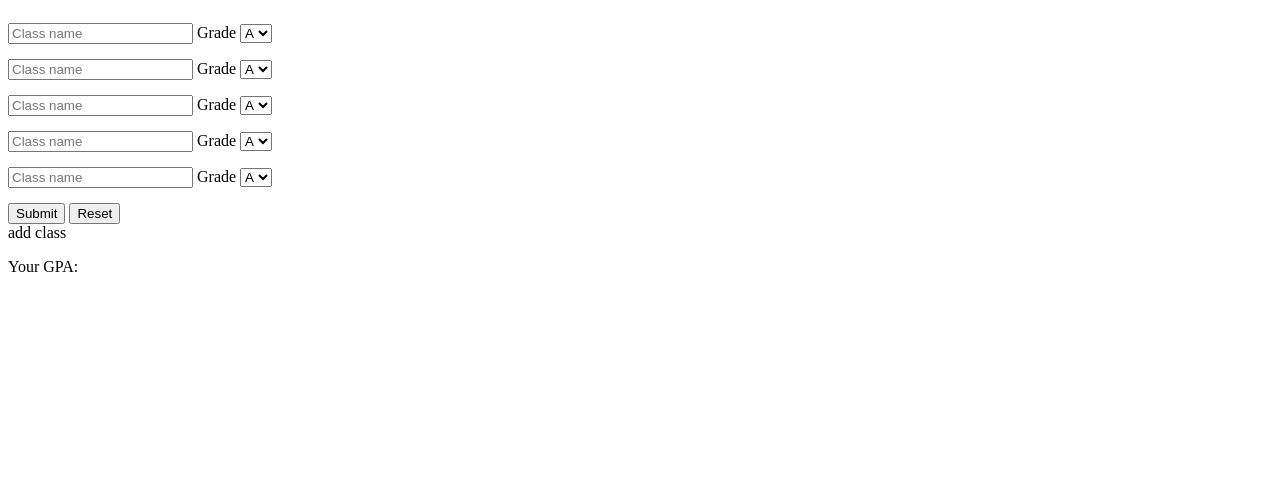
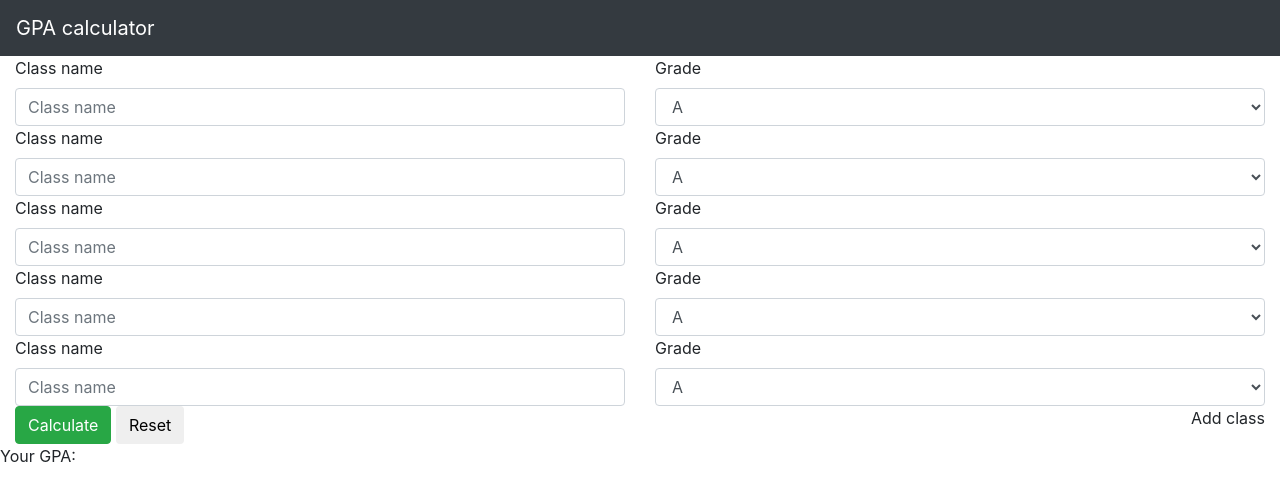
Before and after one commit to abevalle/AP-CSP-Create-Task, a plain HTML site: page index.html in a window 1280 px wide. Drawn offline with nearby package versions, Linux system fonts and the light colour scheme.

Commit message:
added a face to it and fixed some bugs

```diff
--- a/index.html
+++ b/index.html
@@ -3,14 +3,23 @@
 <head>
 	<title>Javascript movie reviewer</title>
 	<link rel="stylesheet" type="text/css" href="style.css">
+	<link rel="stylesheet" type="text/css" href="https://maxcdn.bootstrapcdn.com/bootstrap/4.0.0/css/bootstrap.min.css">
 </head>
 <body>
+	<nav class="navbar navbar-dark bg-dark">
+		<a href="#" class="navbar-brand">GPA calculator</a>
+	</nav>
 
-<form id="gpaCalc">
-	<div id="class1">
-	<input type="text" id="className1" placeholder="Class name">
+	<div class="container-fluid">
+		<form>
+		  <div class="row" id="class1">
+		    <div class="col">
+		    	<label>Class name</label>
+				<input type="text" id="className1" class="form-control" placeholder="Class name">
+		    </div>
+		    <div class="col">
 		    	<label>Grade</label>
-		<select id="grade1">
+				<select class="form-control" id="grade1">
 					<option value="A">A</option>
 					<option value="B">B</option>
 					<option value="C">C</option>
@@ -18,10 +27,15 @@
 					<option value="F">F</option>
 				</select>
 		    </div>
-	<div id="class2">
-	<input type="text" id="className2" placeholder="Class name">
+		  </div>
+		  <div class="row" id="class2">
+		    <div class="col">
+		    	<label>Class name</label>
+				<input type="text" id="className2" class="form-control" placeholder="Class name">
+		    </div>
+		    <div class="col">
 		    	<label>Grade</label>
-		<select id="grade2">
+				<select class="form-control" id="grade2">
 					<option value="A">A</option>
 					<option value="B">B</option>
 					<option value="C">C</option>
@@ -29,10 +43,15 @@
 					<option value="F">F</option>
 				</select>
 		    </div>
-	<div id="class3">
-	<input type="text" id="className3" placeholder="Class name">
+		  </div>
+		  <div class="row" id="class3">
+		    <div class="col">
+		    	<label>Class name</label>
+				<input type="text" id="className3" class="form-control" placeholder="Class name">
+		    </div>
+		    <div class="col">
 		    	<label>Grade</label>
-		<select id="grade3">
+				<select class="form-control" id="grade3">
 					<option value="A">A</option>
 					<option value="B">B</option>
 					<option value="C">C</option>
@@ -40,10 +59,15 @@
 					<option value="F">F</option>
 				</select>
 		    </div>
-	<div id="class4">
-	<input type="text" id="className4" placeholder="Class name">
+		  </div>
+		  <div class="row" id="class4">
+		    <div class="col">
+		    	<label>Class name</label>
+				<input type="text" id="className4" class="form-control" placeholder="Class name">
+		    </div>
+		    <div class="col">
 		    	<label>Grade</label>
-		<select id="grade4">
+				<select class="form-control" id="grade4">
 					<option value="A">A</option>
 					<option value="B">B</option>
 					<option value="C">C</option>
@@ -51,10 +75,15 @@
 					<option value="F">F</option>
 				</select>
 		    </div>
-	<div id="class5">
-	<input type="text" id="className5" placeholder="Class name">
+		  </div>
+		  <div class="row" id="class5">
+		    <div class="col">
+		    	<label>Class name</label>
+				<input type="text" id="className5" class="form-control" placeholder="Class name">
+		    </div>
+		    <div class="col">
 		    	<label>Grade</label>
-		<select id="grade5">
+				<select class="form-control" id="grade5">
 					<option value="A">A</option>
 					<option value="B">B</option>
 					<option value="C">C</option>
@@ -62,18 +91,25 @@
 					<option value="F">F</option>
 				</select>
 		    </div>
-	<div id="class6"></div>
-	<div id="class7"></div>
-	<div id="class8"></div>
-	<div id="class9"></div>
-	<div id="class10"></div>
-	<div id="class11"></div>
-	<div id="class12"></div>
-	<input type="button" id="submit" value="Submit">
-	<input type="reset" id="reset" value="Reset">
+		  </div>
+
+			<div class="row" id="class6"></div>
+			<div class="row" id="class7"></div>
+			<div class="row" id="class8"></div>
+			<div class="row" id="class9"></div>
+			<div class="row" id="class10"></div>
+			<div class="row" id="class11"></div>
+			<div class="row" id="class12"></div>
+
+		  <input type="button" id="submit" value="Calculate" class="btn btn-success">
+		  <input type="reset" id="reset" value="Reset" class="btn btn-default">
+		  <span id="addClass" class="float-right">Add class</span>
 		</form>
-<a id="addClass">add class</a>
-<p id="totalGPA">Your GPA:</p>
+	</div>
+
+	<p id="totalGPA">Your GPA: </p>
+
 	<script type="text/javascript" src="index.js"></script>
+</div>
 </body>
 </html>
--- a/index.js
+++ b/index.js
@@ -54,19 +54,21 @@ function reset() {
 }
 
 function addClass() {
-		if (classCount == 13) {
+		if (classCount == 12) {
 		console.log('Too many classes')
-		classCount--
+		console.log('You have ' + classCount + ' classes')
 	} else {
 		classCount++
 
 		console.log(classCount)
 		document.getElementById(`class${classCount}`).innerHTML = `
-
-		<div>
-			<input type="text" id="className${classCount}" placeholder="Class name">
+			<div class="col">
+		    	<label>Class name</label>
+				<input type="text" id="className${classCount}" class="form-control" placeholder="Class name">
+		    </div>
+		    <div class="col">
 		    	<label>Grade</label>
-			<select id="grade${classCount}">
+				<select class="form-control" id="grade${classCount}">
 					<option value="A">A</option>
 					<option value="B">B</option>
 					<option value="C">C</option>
```
Lines whose indentation alone changed are shown as unchanged.
